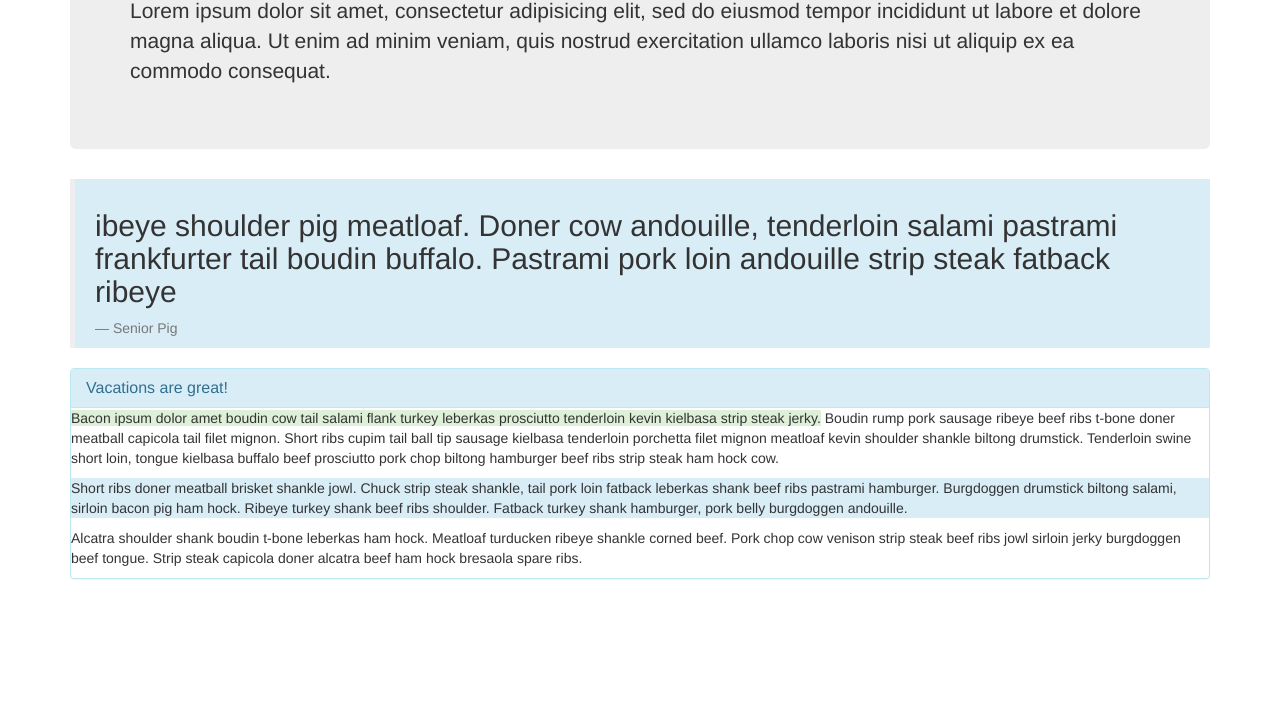
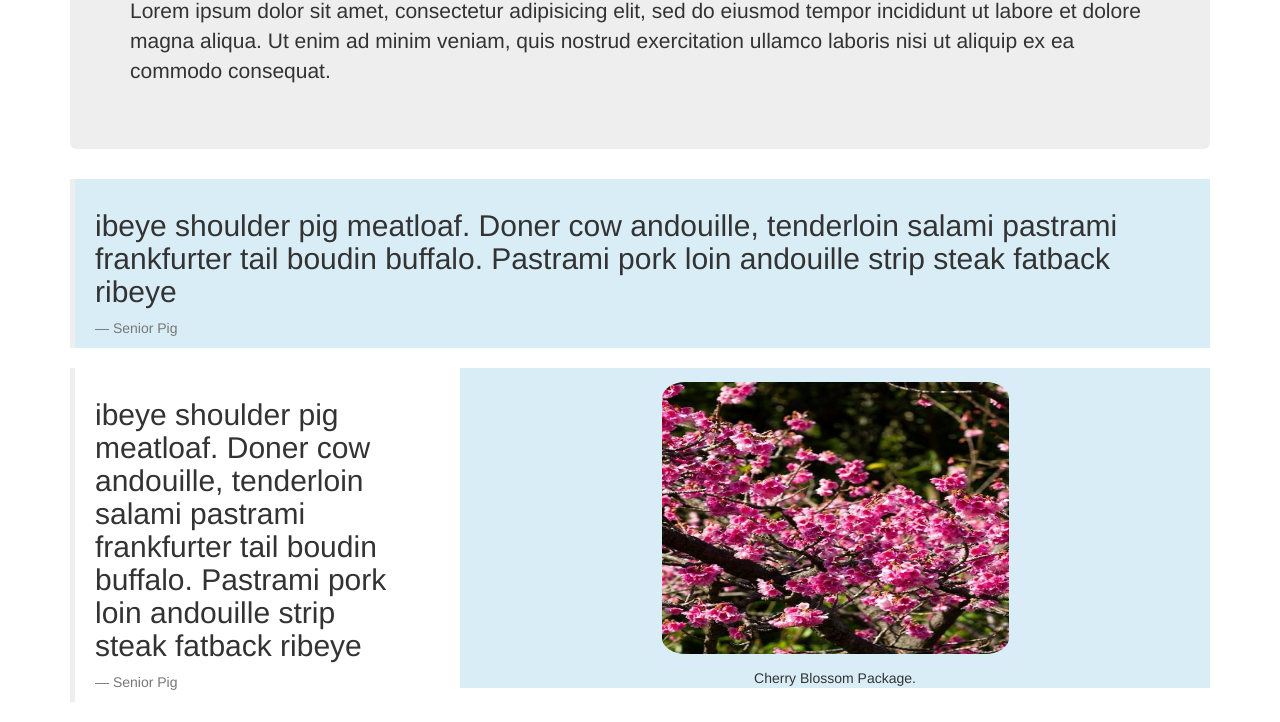
Before and after one commit to Wintermute787/bootsonground, a plain HTML site: page index.html in a window 1280 px wide. Shown: the part 151-873 px from the top of the page. Before the commit the page ends 800 px from the top, so only its background shows below. Drawn offline with nearby package versions, Linux system fonts and the light colour scheme.

Commit message:
added image and package info

```diff
--- a/css/styles.css
+++ b/css/styles.css
@@ -0,0 +1,14 @@
+.packageimage {
+ width: 50%;
+  height: 300px;
+  margin-left: auto;
+  margin-right: auto;
+  display: block;
+  border: 8px solid #daecf7;
+  padding: 6px;
+  border-radius: 10%
+}
+
+.caption {
+  text-align: center;
+}
--- a/index.html
+++ b/index.html
@@ -8,27 +8,38 @@
   </head>
   <body>
 
+    <!-- Main Title and introduction   -->
     <div class="container">
       <div class="jumbotron">
         <h1>Okanawa Vacation</h1>
         <p>Lorem ipsum dolor sit amet, consectetur adipisicing elit, sed do eiusmod tempor incididunt ut labore et dolore magna aliqua. Ut enim ad minim veniam, quis nostrud exercitation ullamco laboris nisi ut aliquip ex ea commodo consequat. </p>
       </div>
+
+      <!-- Starred review -->
       <blockquote class="bg-info">
         <h2>ibeye shoulder pig meatloaf. Doner cow andouille, tenderloin salami pastrami frankfurter tail boudin buffalo. Pastrami pork loin andouille strip steak fatback ribeye</h2>
         <footer>Senior Pig</footer>
       </blockquote>
 
-      <div class="section">
-        <div class="panel panel-info">
-          <div class="panel-heading">
-          <h2 class="panel-title">Vacations are great!</h2>
+      <!-- Reviews and Packages -->
+      <div class="row">
+        <div class="col-md-4">
+        <blockquote class="arrow">
+          <h2>ibeye shoulder pig meatloaf. Doner cow andouille, tenderloin salami pastrami frankfurter tail boudin buffalo. Pastrami pork loin andouille strip steak fatback ribeye</h2>
+          <footer>Senior Pig</footer>
+        </blockquote>
         </div>
-        <p><span class="bg-success">Bacon ipsum dolor amet boudin cow tail salami flank turkey leberkas prosciutto tenderloin kevin kielbasa strip steak jerky.</span> Boudin rump pork sausage ribeye beef ribs t-bone doner meatball capicola tail filet mignon. Short ribs cupim tail ball tip sausage kielbasa tenderloin porchetta filet mignon meatloaf kevin shoulder shankle biltong drumstick. Tenderloin swine short loin, tongue kielbasa buffalo beef prosciutto pork chop biltong hamburger beef ribs strip steak ham hock cow.</p>
-        <p class="bg-info">Short ribs doner meatball brisket shankle jowl. Chuck strip steak shankle, tail pork loin fatback leberkas shank beef ribs pastrami hamburger. Burgdoggen drumstick biltong salami, sirloin bacon pig ham hock. Ribeye turkey shank beef ribs shoulder. Fatback turkey shank hamburger, pork belly burgdoggen andouille.</p>
-        <p>Alcatra shoulder shank boudin t-bone leberkas ham hock. Meatloaf turducken ribeye shankle corned beef. Pork chop cow venison strip steak beef ribs jowl sirloin jerky burgdoggen beef tongue. Strip steak capicola doner alcatra beef ham hock bresaola spare ribs.</p>
+        <div class="col-md-8">
+          <div class="bg-info" class="caption">
 
-      </div>
-      </div>
+          <img class="packageimage" src="img/cherry.jpg" alt="Cheery Tree">
+          <div class="caption">
+            <p>Cherry Blossom Package.</p>
+          </div>
+        </div>
+        </div>
+
+    </div>
     </div>
   </body>
 </html>
```
Also changed, not shown: img/cherry.jpg (added).
